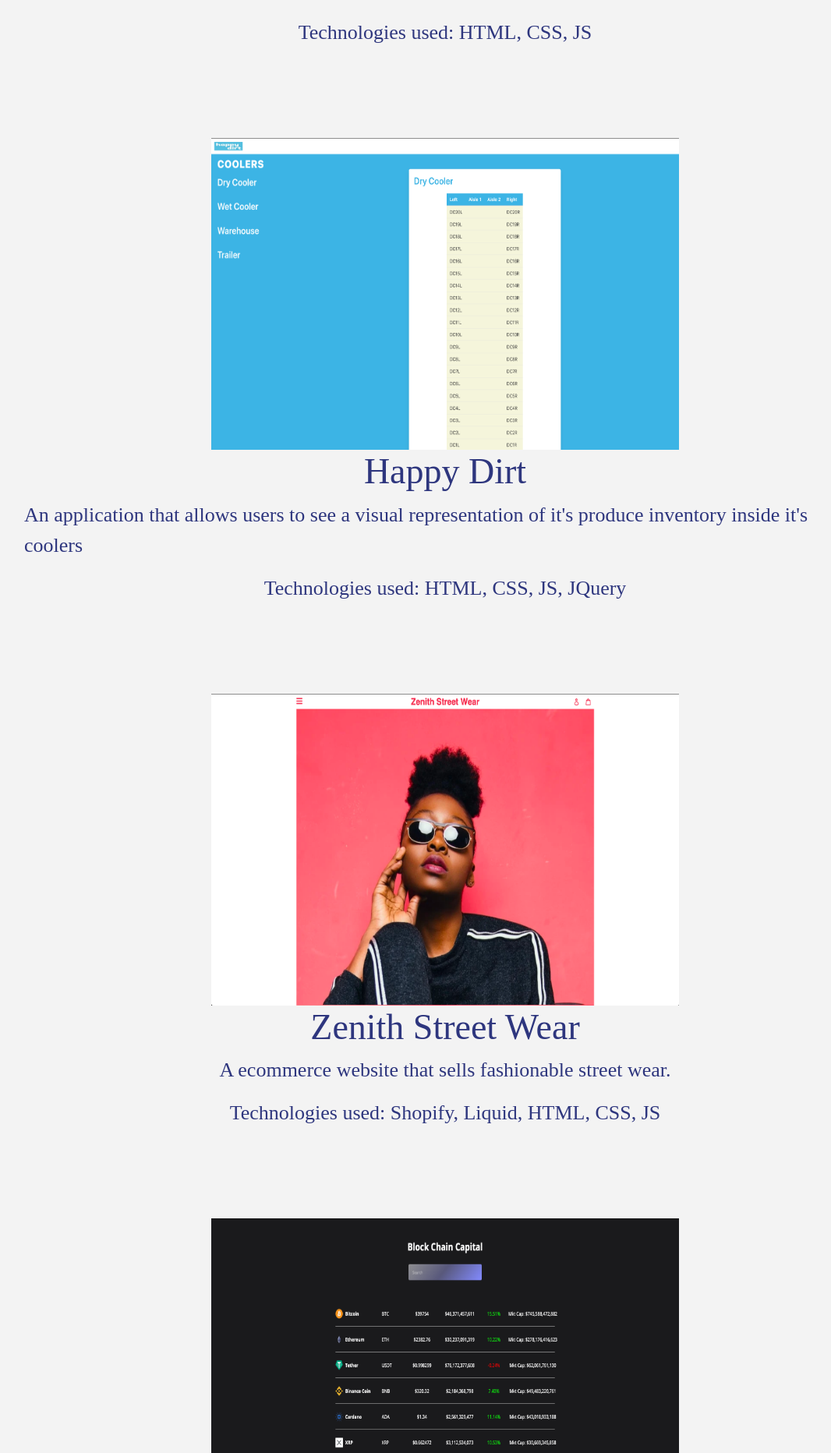
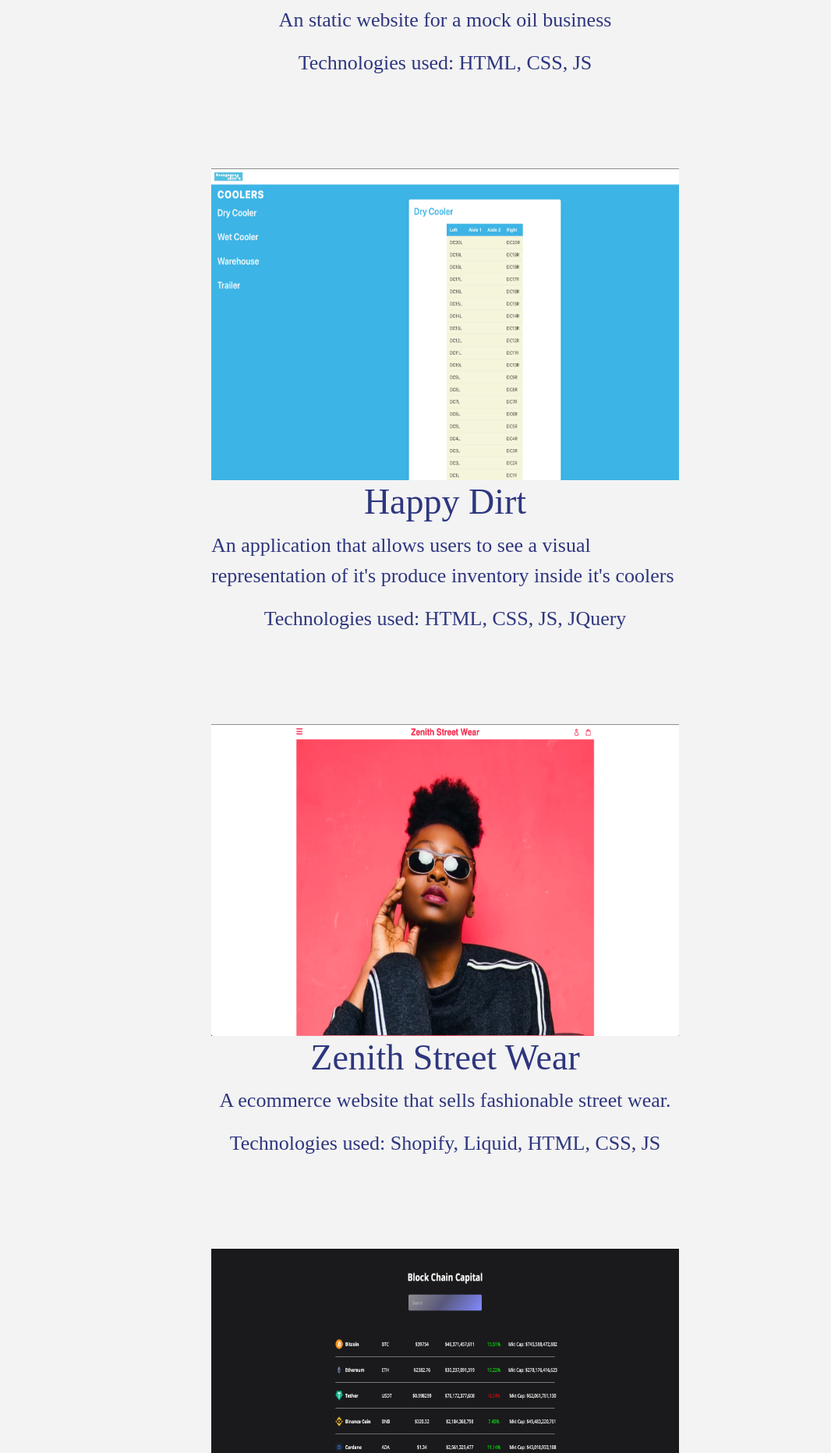
Before and after one commit to mdjonestwo/Portfolio-2.0, a PHP site: page / in a window 1280 px wide. Shown: the part 3100-4964 px from the top of the page at 78% size, without its empty margins (69-1135 px from the left). Run offline with PHP 8.4, Linux system fonts and the light colour scheme; some web fonts are replaced.

Commit message:
update changed with of projects thumbnail

```diff
--- a/assets/style.css
+++ b/assets/style.css
@@ -154,6 +154,7 @@ margin: 0rem;
   justify-content: center;
   align-items: center;
   padding: 50px;
+  width: 700px;
 }
 
 .all-post .post img{
```
